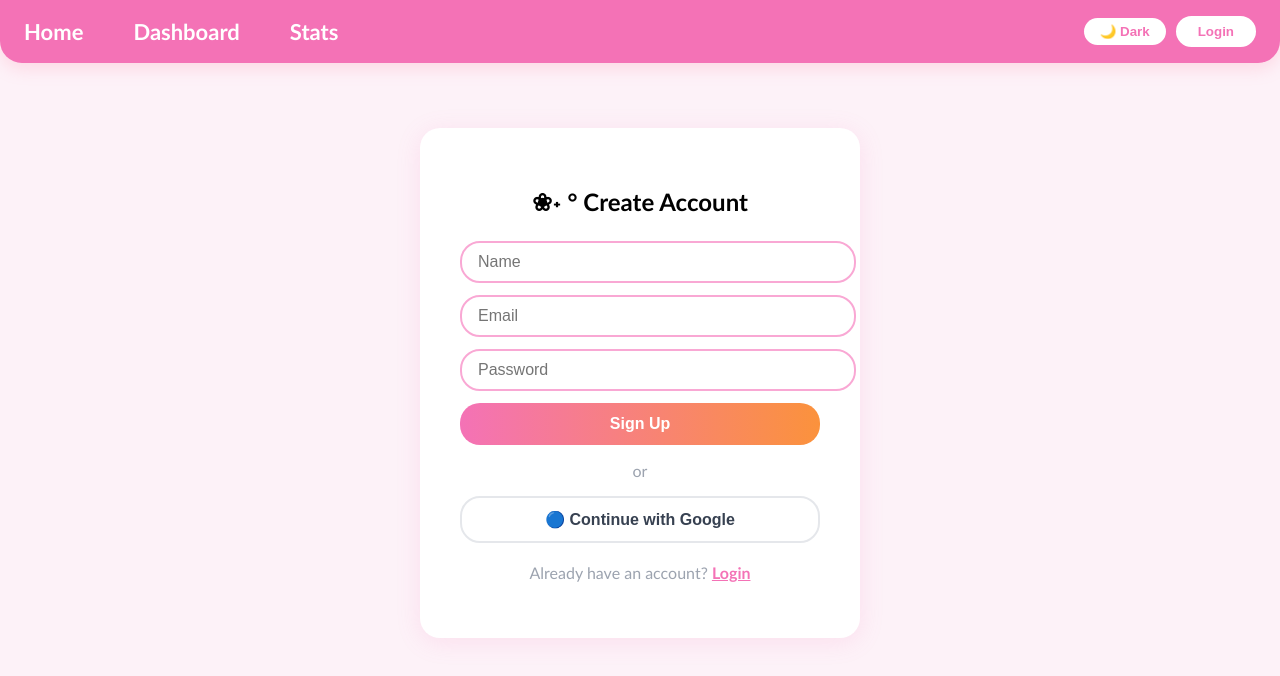
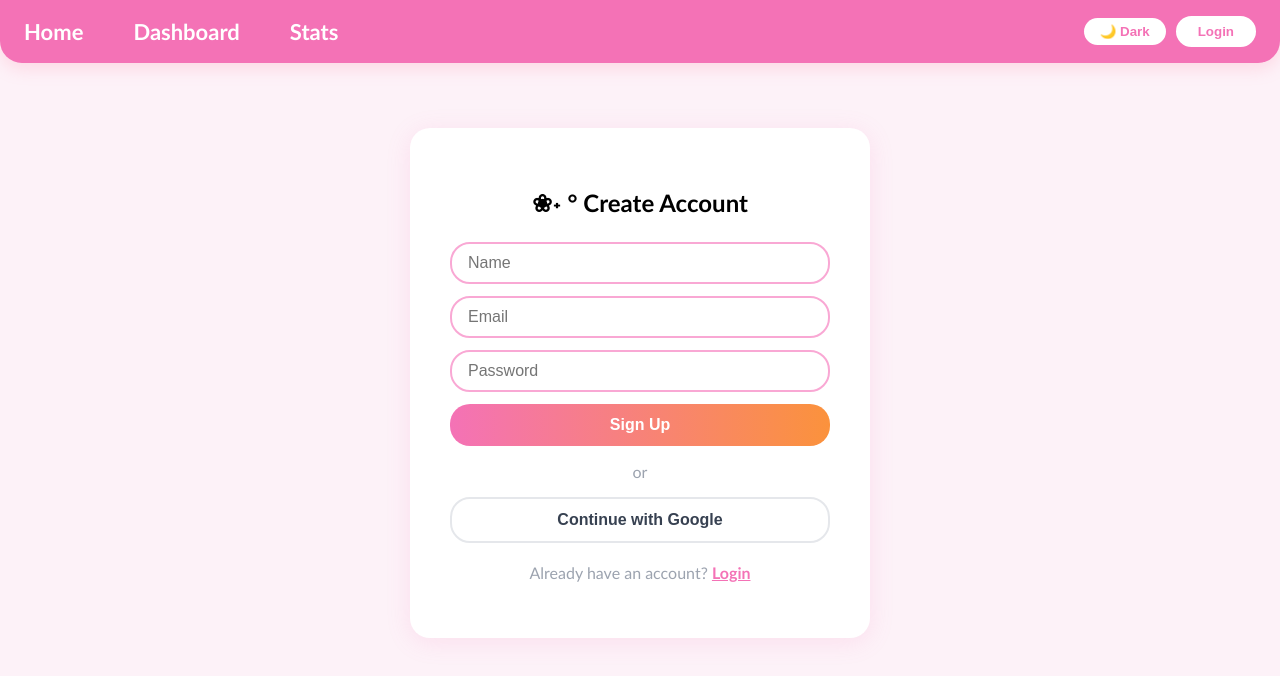
Before and after one commit to andu-rgb/StudyFlow, a React (Vite) app in the folder client/: page /signup in a window 1280 px wide. Shown: the top 676 px of the page. Built offline with nearby package versions, Linux system fonts and the light colour scheme; no server answers.

Commit message:
Improved signup form alignment

```diff
--- a/client/src/pages/Signup.tsx
+++ b/client/src/pages/Signup.tsx
@@ -1,5 +1,6 @@
 import { useState } from "react";
 import axios from "axios";
+
 const API = import.meta.env.VITE_API_URL;
 
 function Signup() {
@@ -10,7 +11,12 @@ function Signup() {
 
   async function handleSignup() {
     try {
-      const res = await axios.post(`${API}/api/auth/register`, { name, email, password });
+      const res = await axios.post(`${API}/api/auth/register`, {
+        name,
+        email,
+        password,
+      });
+
       localStorage.setItem("token", res.data.token);
       window.location.href = "/dashboard";
     } catch (err: any) {
@@ -18,32 +24,137 @@ function Signup() {
     }
   }
 
-  const inputStyle = { border: "2px solid #f9a8d4", borderRadius: "20px", padding: "10px 16px", outline: "none", width: "100%", fontSize: "16px", marginBottom: "12px" };
-  const btnStyle = { background: "linear-gradient(to right, #f472b6, #fb923c)", color: "white", border: "none", borderRadius: "20px", padding: "12px", cursor: "pointer", fontWeight: "bold", fontSize: "16px", width: "100%" };
+  const inputStyle = {
+    border: "2px solid #f9a8d4",
+    borderRadius: "20px",
+    padding: "10px 16px",
+    outline: "none",
+    width: "100%",
+    fontSize: "16px",
+    marginBottom: "12px",
+    boxSizing: "border-box" as const,
+  };
+
+  const btnStyle = {
+    background: "linear-gradient(to right, #f472b6, #fb923c)",
+    color: "white",
+    border: "none",
+    borderRadius: "20px",
+    padding: "12px",
+    cursor: "pointer",
+    fontWeight: "bold",
+    fontSize: "16px",
+    width: "100%",
+    boxSizing: "border-box" as const,
+  };
+
+  const googleBtnStyle = {
+    background: "white",
+    color: "#374151",
+    border: "2px solid #e5e7eb",
+    borderRadius: "20px",
+    padding: "12px",
+    cursor: "pointer",
+    fontWeight: "bold",
+    fontSize: "16px",
+    width: "100%",
+    boxSizing: "border-box" as const,
+  };
 
   return (
-    <div style={{ display: "flex", justifyContent: "center", alignItems: "center", minHeight: "80vh" }}>
-      <div style={{ background: "white", padding: "40px", borderRadius: "20px", width: "360px", boxShadow: "0 4px 24px rgba(244,114,182,0.15)" }}>
-        <h2 style={{ textAlign: "center", marginBottom: "24px" }}>❀˖ ° Create Account</h2>
+    <div
+      style={{
+        display: "flex",
+        justifyContent: "center",
+        alignItems: "center",
+        minHeight: "80vh",
+      }}
+    >
+      <div
+        style={{
+          background: "white",
+          padding: "40px",
+          borderRadius: "20px",
+          width: "380px",
+          boxShadow: "0 4px 24px rgba(244,114,182,0.15)",
+        }}
+      >
+        <h2 style={{ textAlign: "center", marginBottom: "24px" }}>
+          ❀˖ ° Create Account
+        </h2>
 
-        {error && <p style={{ color: "red", textAlign: "center", marginBottom: "12px" }}>{error}</p>}
+        {error && (
+          <p
+            style={{
+              color: "red",
+              textAlign: "center",
+              marginBottom: "12px",
+            }}
+          >
+            {error}
+          </p>
+        )}
 
-        <input placeholder="Name" value={name} onChange={(e) => setName(e.target.value)} style={inputStyle} />
-        <input placeholder="Email" value={email} onChange={(e) => setEmail(e.target.value)} style={inputStyle} />
-        <input placeholder="Password" type="password" value={password} onChange={(e) => setPassword(e.target.value)} onKeyDown={(e) => e.key === "Enter" && handleSignup()} style={inputStyle} />
+        <input
+          placeholder="Name"
+          value={name}
+          onChange={(e) => setName(e.target.value)}
+          style={inputStyle}
+        />
 
-        <button onClick={handleSignup} style={btnStyle}>Sign Up</button>
+        <input
+          placeholder="Email"
+          value={email}
+          onChange={(e) => setEmail(e.target.value)}
+          style={inputStyle}
+        />
 
-        <div style={{ textAlign: "center", margin: "16px 0", color: "#9ca3af" }}>or</div>
+        <input
+          placeholder="Password"
+          type="password"
+          value={password}
+          onChange={(e) => setPassword(e.target.value)}
+          onKeyDown={(e) => e.key === "Enter" && handleSignup()}
+          style={inputStyle}
+        />
+
+        <button onClick={handleSignup} style={btnStyle}>
+          Sign Up
+        </button>
+
+        <div
+          style={{
+            textAlign: "center",
+            margin: "16px 0",
+            color: "#9ca3af",
+          }}
+        >
+          or
+        </div>
 
         <a href={`${API}/auth/google`}>
-          <button style={{ background: "white", color: "#374151", border: "2px solid #e5e7eb", borderRadius: "20px", padding: "12px", cursor: "pointer", fontWeight: "bold", fontSize: "16px", width: "100%" }}>
-            🔵 Continue with Google
+          <button style={googleBtnStyle}>
+            Continue with Google
           </button>
         </a>
 
-        <p style={{ textAlign: "center", marginTop: "20px", color: "#9ca3af" }}>
-          Already have an account? <a href="/login" style={{ color: "#f472b6", fontWeight: "bold" }}>Login</a>
+        <p
+          style={{
+            textAlign: "center",
+            marginTop: "20px",
+            color: "#9ca3af",
+          }}
+        >
+          Already have an account?{" "}
+          <a
+            href="/login"
+            style={{
+              color: "#f472b6",
+              fontWeight: "bold",
+            }}
+          >
+            Login
+          </a>
         </p>
       </div>
     </div>
```
